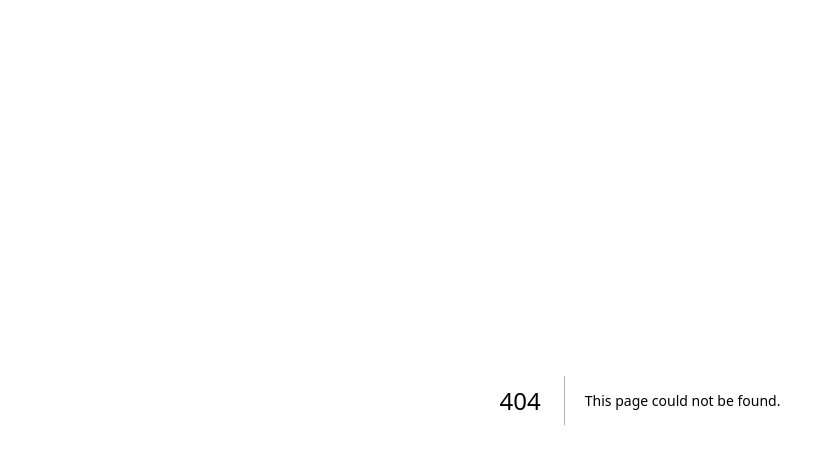
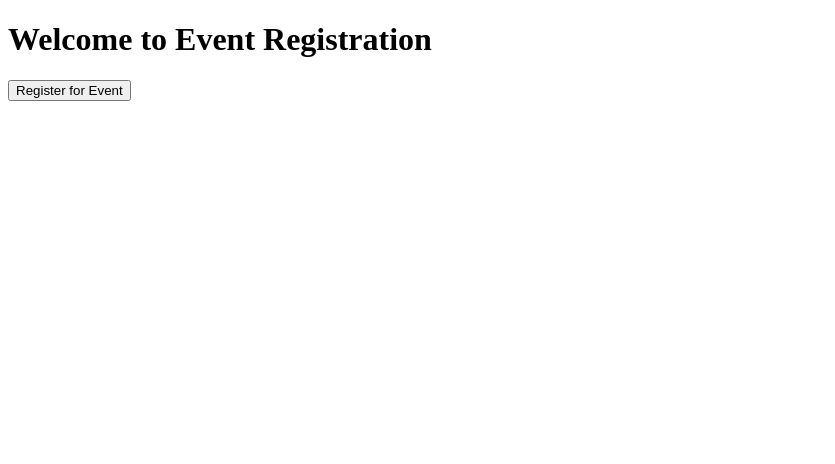
Before and after one commit to sunilkumart2025/event-registration-website, a Next.js app: page / in a window 1280 px wide. Before the commit this address had no page. Shown: the top 464 px of the page, without its empty margins (0-835 px from the left). Built offline with nearby package versions, Linux system fonts and the light colour scheme.

Commit message:
Create index.js

```diff
--- /dev/null
+++ b/pages/index.js
@@ -0,0 +1,12 @@
+import Link from 'next/link';
+
+export default function Home() {
+    return (
+        <div>
+            <h1>Welcome to Event Registration</h1>
+            <Link href="/register">
+                <button>Register for Event</button>
+            </Link>
+        </div>
+    );
+}
```
